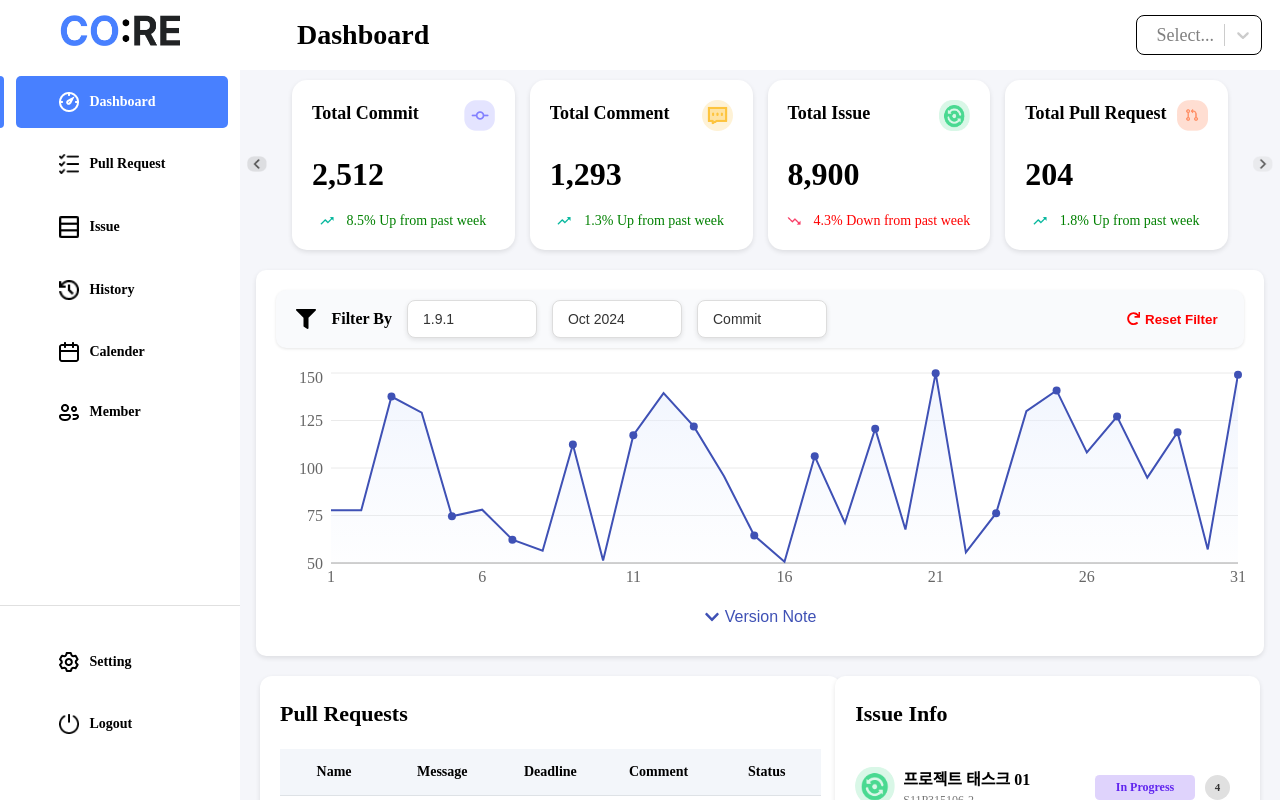
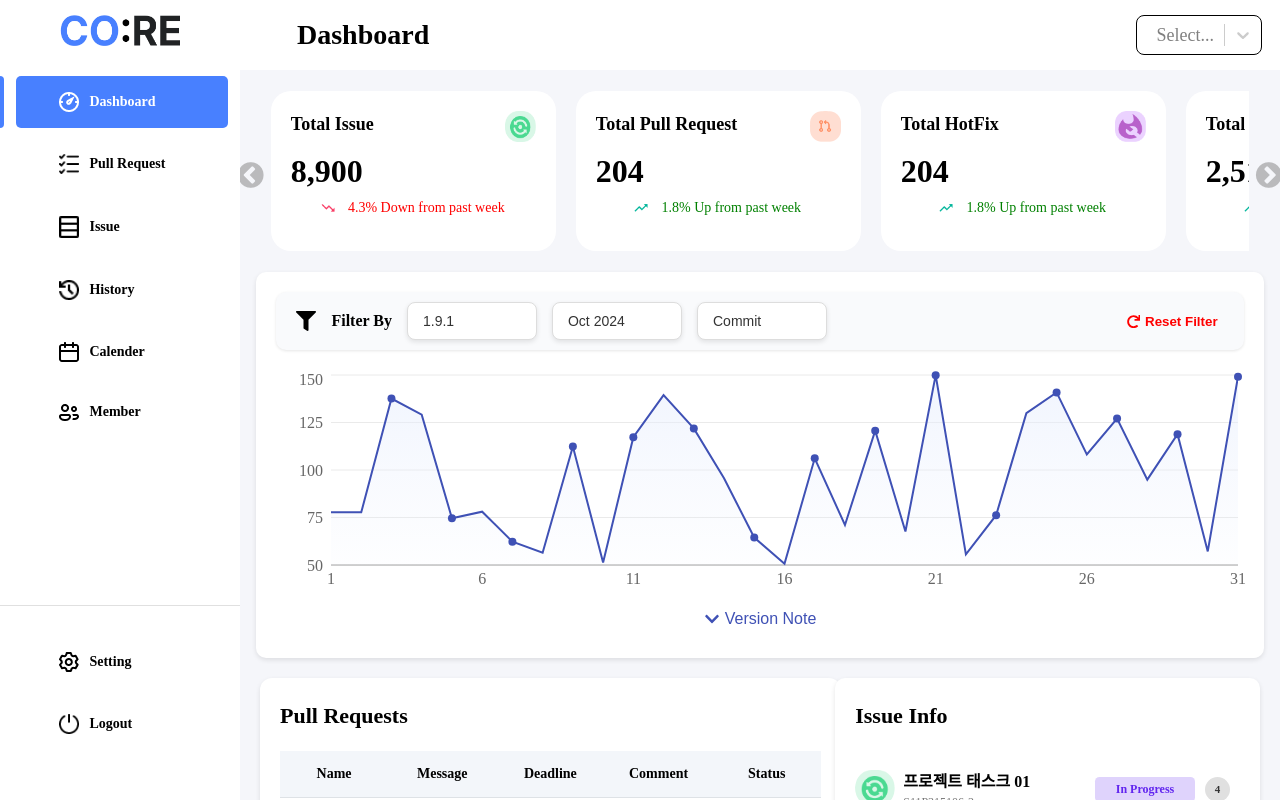
Before and after one commit to won-ee/CO-RE, a React (Vite) app in the folder frontend/: page /dashboard in a window 1280 px wide. Built offline with nearby package versions, Linux system fonts and the light colour scheme.

Commit message:
:sparkles: 캐러셀기능구현(S11P31S106-28)

```diff
--- a/frontend/package.json
+++ b/frontend/package.json
@@ -24,7 +24,9 @@
     "react-query": "^3.39.3",
     "react-router-dom": "^6.27.0",
     "react-select": "^5.8.2",
+    "react-slick": "^0.30.2",
     "recharts": "^2.13.2",
+    "slick-carousel": "^1.8.1",
     "styled-components": "^6.1.13",
     "zustand": "^5.0.1"
   },
@@ -32,6 +34,7 @@
     "@eslint/js": "^9.13.0",
     "@types/react": "^18.3.11",
     "@types/react-dom": "^18.3.1",
+    "@types/react-slick": "^0.23.13",
     "@vitejs/plugin-react": "^4.3.3",
     "eslint": "^9.13.0",
     "eslint-config-prettier": "^9.1.0",
--- a/frontend/src/api/pullRequestAPI.ts
+++ b/frontend/src/api/pullRequestAPI.ts
@@ -1,7 +1,7 @@
 import axios from 'axios';
 import { PullRequestData, PullRequestParams } from '../Types/pullRequestType';
 
-const BASE_URL = 'http://13.125.221.99:8080';
+const BASE_URL = 'http://54.180.83.239:8080';
 
 export const fetchPullRequest = async ({
     owner,
--- a/frontend/src/components/DashStats/MainStats.styled.ts
+++ b/frontend/src/components/DashStats/MainStats.styled.ts
@@ -1,33 +1,31 @@
+import Slider from "react-slick";
 import styled from "styled-components";
 
-export const StatsCarouselLayout = styled.div`
-  display: flex;
-  align-items: center;
-  justify-content: center;
-  gap: 10px;
-  margin-bottom: 30px;
+export const CardBox = styled.div`
+  margin: 2% 2% 4% 2%;
+  width: 95%;
 `;
 
-export const CarouselContainer = styled.div`
-  display: flex;
-  justify-content: space-around;
-  gap: 15px;
-  padding: 10px 10px;
-  width: 90%;
-  transition: transform 0.5s ease;
+export const Card = styled.div`
+  height: 160px;
+  background-color: white;
+  border-radius: 20px;
+  margin: 0 10px;
+  padding: 20px;
+  box-sizing: border-box;
 `;
 
-export const StatCard = styled.div`
-  background: #ffffff;
-  padding: 20px;
-  border-radius: 15px;
-  width: calc(25% - 15px);
-  box-shadow: 0 2px 5px rgba(0, 0, 0, 0.1);
-  display: flex;
-  flex-direction: column;
-  height: 130px;
-  gap: 10px;
-  transition: transform 0.2s;
+export const StyledSlider = styled(Slider)`
+  .slick-slide {
+    margin: 0 10px;
+  }
+
+  .slick-prev:before,
+  .slick-next:before {
+    font-size: 30px;
+    opacity: 0.5;
+    color: gray;
+  }
 `;
 
 export const StatTitle = styled.h4`
@@ -49,7 +47,6 @@ interface StatChangeLabelProps {
 export const StatChangeLabel = styled.span<StatChangeLabelProps>`
   font-size: 14px;
   color: ${(props) => (props.$positive ? "green" : "red")};
-
   display: flex;
   align-items: center;
   justify-content: center;
@@ -69,23 +66,6 @@ export const StatIconWrapper = styled.div`
   }
 `;
 
-export const CarouselNavButton = styled.button`
-  background: none;
-  border: none;
-  cursor: pointer;
-  padding: 5px;
-
-  img {
-    width: 20px;
-    height: 20px;
-  }
-
-  &:disabled {
-    opacity: 0.5;
-    cursor: not-allowed;
-  }
-`;
-
 export const StatHeaderWrapper = styled.div`
   display: flex;
   justify-content: space-between;
--- a/frontend/src/components/DashStats/MainStats.tsx
+++ b/frontend/src/components/DashStats/MainStats.tsx
@@ -1,16 +1,5 @@
-import React, { useState } from "react";
-import {
-  StatsCarouselLayout,
-  StatCard,
-  StatTitle,
-  StatValue,
-  StatChangeLabel,
-  StatIconWrapper,
-  CarouselContainer,
-  CarouselNavButton,
-  StatHeaderWrapper,
-} from "./MainStats.styled";
-
+import "slick-carousel/slick/slick.css";
+import "slick-carousel/slick/slick-theme.css";
 import statsDownIcon from "../../assets/DashboardStatsDown.png";
 import statsUpIcon from "../../assets/DashboardStatsUp.png";
 import CommentIcon from "../../assets/DashboardComment.png";
@@ -18,8 +7,16 @@ import CommitIcon from "../../assets/DashboardCommit.png";
 import PRIcon from "../../assets/DashboardPR.png";
 import IssueIcon from "../../assets/DashboardIssueIcon.png";
 import HotFixIcon from "../../assets/DashboardHotFix.png";
-import carouselButtonLeft from "../../assets/DashboardCarouselLeft.png";
-import carouselButtonRight from "../../assets/DashboardCarouselRight.png";
+import {
+  StatTitle,
+  StatValue,
+  StatChangeLabel,
+  StatIconWrapper,
+  StatHeaderWrapper,
+  CardBox,
+  StyledSlider,
+  Card,
+} from "./MainStats.styled";
 
 const STATS_DATA = [
   {
@@ -64,38 +61,24 @@ const STATS_DATA = [
   },
 ];
 
-const ITEMS_PER_PAGE = 4;
-
-const MainStats: React.FC = () => {
-  const [currentIndex, setCurrentIndex] = useState(0);
-  const totalItems = STATS_DATA.length;
-
-  const handleNext = () => {
-    setCurrentIndex((prevIndex) => (prevIndex + 1) % totalItems);
-  };
-
-  const handlePrevious = () => {
-    setCurrentIndex((prevIndex) =>
-      prevIndex === 0 ? totalItems - 1 : prevIndex - 1,
-    );
-  };
-
-  const getVisibleStats = () => {
-    const visibleStats = [];
-    for (let i = 0; i < ITEMS_PER_PAGE; i++) {
-      visibleStats.push(STATS_DATA[(currentIndex + i) % totalItems]);
-    }
-    return visibleStats;
+export default function SimpleSlider() {
+  const settings = {
+    infinite: true,
+    speed: 500,
+    arrows: true,
+    autoplay: true,
+    autoplaySpeed: 2000,
+    slidesToShow: 3,
+    slidesToScroll: 1,
+    variableWidth: true,
+    centerPadding: '0px',
   };
 
   return (
-    <StatsCarouselLayout>
-      <CarouselNavButton onClick={handlePrevious}>
-        <img src={carouselButtonLeft} alt="PreviousButton" />
-      </CarouselNavButton>
-      <CarouselContainer>
-        {getVisibleStats().map((stat) => (
-          <StatCard key={stat.id}>
+    <CardBox>
+      <StyledSlider {...settings}>
+        {STATS_DATA.map((stat) => (
+          <Card key={stat.id} style={{ width: 285}}>
             <StatHeaderWrapper>
               <StatTitle>{stat.TITLE}</StatTitle>
               <StatIconWrapper>
@@ -110,14 +93,9 @@ const MainStats: React.FC = () => {
               />
               {stat.CHANGE} {stat.POSITIVE ? "Up" : "Down"} from past week
             </StatChangeLabel>
-          </StatCard>
+          </Card>
         ))}
-      </CarouselContainer>
-      <CarouselNavButton onClick={handleNext}>
-        <img src={carouselButtonRight} alt="NextButton" />
-      </CarouselNavButton>
-    </StatsCarouselLayout>
+      </StyledSlider>
+    </CardBox>
   );
-};
-
-export default MainStats;
+}
--- a/frontend/src/pages/DashboardPage.tsx
+++ b/frontend/src/pages/DashboardPage.tsx
@@ -4,6 +4,7 @@ import FilterAndGraphSection from "../components/DashFilterGraph/FilterAndGraphS
 import MainPR from "../components/DashPR/MainPR";
 import MainIssue from "../components/DashIssue/MainIssue";
 import styled from "styled-components";
+import SimpleSlider from "../components/DashStats/SimpleSlider";
 
 const Container = styled.div``;
 const BottomContainer = styled.div``;
```
Also changed, not shown: 3 other files (tests, documents, lock files or other folders).
